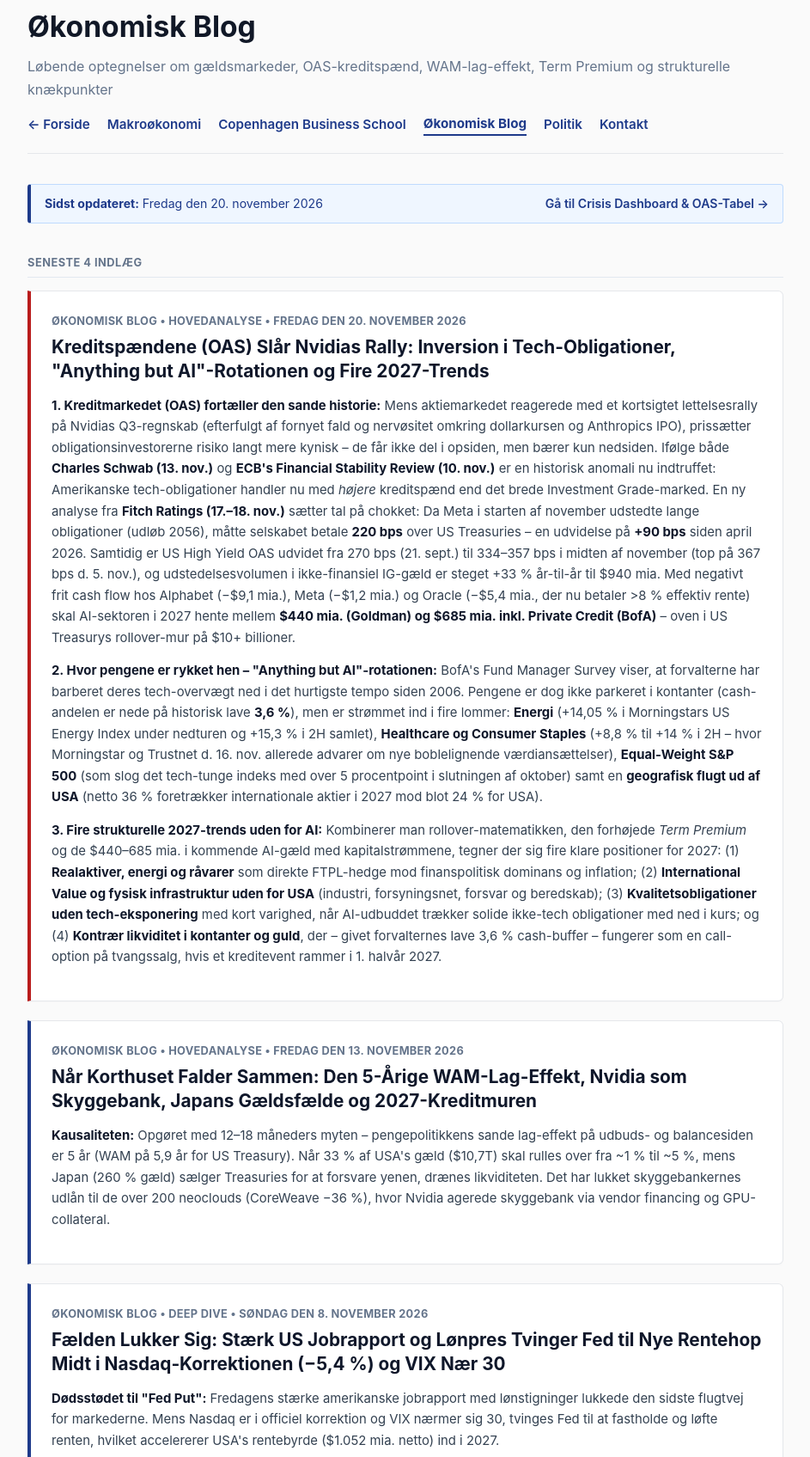
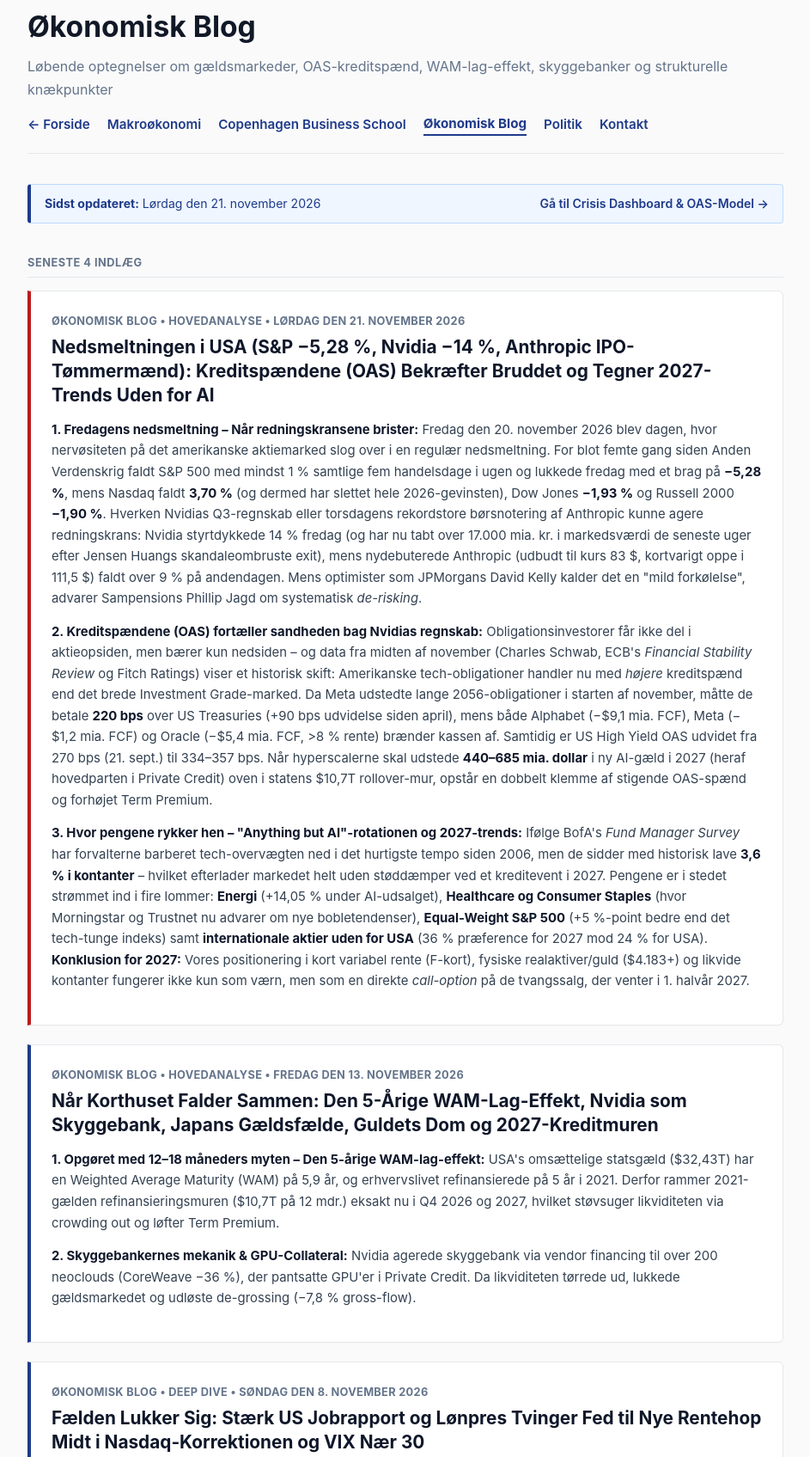
Before and after one commit to rainholt-maker/rainholt, a plain HTML site: page arkiv.html in a window 1280 px wide. Shown: the part 37-1732 px from the top of the page at 86% size, without its empty margins (168-1111 px from the left). Drawn offline with Linux system fonts and the light colour scheme.

Commit message:
Update arkiv.html

```diff
--- a/arkiv.html
+++ b/arkiv.html
@@ -4,7 +4,7 @@
     <meta charset="UTF-8">
     <meta name="viewport" content="width=device-width, initial-scale=1.0">
     <title>Økonomisk Blog – Lasse Holt</title>
-    <meta name="description" content="Økonomisk blog pr. 20. november 2026: Kreditspændene (OAS) mod Nvidias rally, Metas 220 bps obligation, Anything but AI-rotationen og fire 2027-trends uden for AI.">
+    <meta name="description" content="Økonomisk blog pr. 21. november 2026: Nedsmeltningen på det amerikanske aktiemarked (S&P 500 -5,28 %, Nvidia -14 %, Anthropic IPO-fald), OAS-inversionen i tech-gæld og 2027-trends uden for AI.">
     <style>
         body {
             font-family: -apple-system, BlinkMacSystemFont, "Segoe UI", Roboto, sans-serif;
@@ -134,7 +134,7 @@
         <div class="header-top">
             <h1>Økonomisk Blog</h1>
         </div>
-        <div style="color: #64748b;">Løbende optegnelser om gældsmarkeder, OAS-kreditspænd, WAM-lag-effekt, Term Premium og strukturelle knækpunkter</div>
+        <div style="color: #64748b;">Løbende optegnelser om gældsmarkeder, OAS-kreditspænd, WAM-lag-effekt, skyggebanker og strukturelle knækpunkter</div>
         <nav>
             <a href="index.html">&larr; Forside</a>
             <a href="makro.html">Makroøkonomi</a>
@@ -150,29 +150,30 @@
     <main>
         <!-- SIDST OPDATERET STATUSLINJE -->
         <div class="status-timestamp-bar">
-            <span><strong>Sidst opdateret:</strong> Fredag den 20. november 2026</span>
-            <a href="makro.html" style="color: #1e3a8a; font-weight: 600; text-decoration: none;">Gå til Crisis Dashboard &amp; OAS-Tabel &rarr;</a>
+            <span><strong>Sidst opdateret:</strong> Lørdag den 21. november 2026</span>
+            <a href="makro.html" style="color: #1e3a8a; font-weight: 600; text-decoration: none;">Gå til Crisis Dashboard &amp; OAS-Model &rarr;</a>
         </div>
 
         <div class="section-header">Seneste 4 Indlæg</div>
 
-        <!-- INDLÆG 1: 20. NOVEMBER 2026 -->
+        <!-- INDLÆG 1: 21. NOVEMBER 2026 -->
         <article class="brief-card" style="border-left-color: #b91c1c;">
             <div class="brief-meta">
-                <span>ØKONOMISK BLOG • HOVEDANALYSE • FREDAG DEN 20. NOVEMBER 2026</span>
+                <span>ØKONOMISK BLOG • HOVEDANALYSE • LØRDAG DEN 21. NOVEMBER 2026</span>
             </div>
-            <h2 class="brief-title">Kreditspændene (OAS) Slår Nvidias Rally: Inversion i Tech-Obligationer, "Anything but AI"-Rotationen og Fire 2027-Trends</h2>
+            <h2 class="brief-title">Nedsmeltningen i USA (S&amp;P &minus;5,28 %, Nvidia &minus;14 %, Anthropic IPO-Tømmermænd): Kreditspændene (OAS) Bekræfter Bruddet og Tegner 2027-Trends Uden for AI</h2>
 
             <div class="brief-point">
-                <strong>1. Kreditmarkedet (OAS) fortæller den sande historie:</strong> Mens aktiemarkedet reagerede med et kortsigtet lettelsesrally på Nvidias Q3-regnskab (efterfulgt af fornyet fald og nervøsitet omkring dollarkursen og Anthropics IPO), prissætter obligationsinvestorerne risiko langt mere kynisk – de får ikke del i opsiden, men bærer kun nedsiden. Ifølge både <strong>Charles Schwab (13. nov.)</strong> og <strong>ECB's Financial Stability Review (10. nov.)</strong> er en historisk anomali nu indtruffet: Amerikanske tech-obligationer handler nu med <em>højere</em> kreditspænd end det brede Investment Grade-marked. En ny analyse fra <strong>Fitch Ratings (17.–18. nov.)</strong> sætter tal på chokket: Da Meta i starten af november udstedte lange obligationer (udløb 2056), måtte selskabet betale <strong>220 bps</strong> over US Treasuries – en udvidelse på <strong>+90 bps</strong> siden april 2026. Samtidig er US High Yield OAS udvidet fra 270 bps (21. sept.) til 334–357 bps i midten af november (top på 367 bps d. 5. nov.), og udstedelsesvolumen i ikke-finansiel IG-gæld er steget +33 % år-til-år til $940 mia. Med negativt frit cash flow hos Alphabet (&minus;$9,1 mia.), Meta (&minus;$1,2 mia.) og Oracle (&minus;$5,4 mia., der nu betaler &gt;8 % effektiv rente) skal AI-sektoren i 2027 hente mellem <strong>$440 mia. (Goldman) og $685 mia. inkl. Private Credit (BofA)</strong> – oven i US Treasurys rollover-mur på $10+ billioner.
+                <strong>1. Fredagens nedsmeltning – Når redningskransene brister:</strong> Fredag den 20. november 2026 blev dagen, hvor nervøsiteten på det amerikanske aktiemarked slog over i en regulær nedsmeltning. For blot femte gang siden Anden Verdenskrig faldt S&amp;P 500 med mindst 1 % samtlige fem handelsdage i ugen og lukkede fredag med et brag på <strong>&minus;5,28 %</strong>, mens Nasdaq faldt <strong>3,70 %</strong> (og dermed har slettet hele 2026-gevinsten), Dow Jones <strong>&minus;1,93 %</strong> og Russell 2000 <strong>&minus;1,90 %</strong>. Hverken Nvidias Q3-regnskab eller torsdagens rekordstore børsnotering af Anthropic kunne agere redningskrans: Nvidia styrtdykkede 14 % fredag (og har nu tabt over 17.000 mia. kr. i markedsværdi de seneste uger efter Jensen Huangs skandaleombruste exit), mens nydebuterede Anthropic (udbudt til kurs 83 $, kortvarigt oppe i 111,5 $) faldt over 9 % på andendagen. Mens optimister som JPMorgans David Kelly kalder det en "mild forkølelse", advarer Sampensions Phillip Jagd om systematisk <em>de-risking</em>.
             </div>
 
             <div class="brief-point">
-                <strong>2. Hvor pengene er rykket hen – "Anything but AI"-rotationen:</strong> BofA's Fund Manager Survey viser, at forvalterne har barberet deres tech-overvægt ned i det hurtigste tempo siden 2006. Pengene er dog ikke parkeret i kontanter (cash-andelen er nede på historisk lave <strong>3,6 %</strong>), men er strømmet ind i fire lommer: <strong>Energi</strong> (+14,05 % i Morningstars US Energy Index under nedturen og +15,3 % i 2H samlet), <strong>Healthcare og Consumer Staples</strong> (+8,8 % til +14 % i 2H – hvor Morningstar og Trustnet d. 16. nov. allerede advarer om nye boblelignende værdiansættelser), <strong>Equal-Weight S&amp;P 500</strong> (som slog det tech-tunge indeks med over 5 procentpoint i slutningen af oktober) samt en <strong>geografisk flugt ud af USA</strong> (netto 36 % foretrækker internationale aktier i 2027 mod blot 24 % for USA).
+                <strong>2. Kreditspændene (OAS) fortæller sandheden bag Nvidias regnskab:</strong> Obligationsinvestorer får ikke del i aktieopsiden, men bærer kun nedsiden – og data fra midten af november (Charles Schwab, ECB's <em>Financial Stability Review</em> og Fitch Ratings) viser et historisk skift: Amerikanske tech-obligationer handler nu med <em>højere</em> kreditspænd end det brede Investment Grade-marked. Da Meta udstedte lange 2056-obligationer i starten af november, måtte de betale <strong>220 bps</strong> over US Treasuries (+90 bps udvidelse siden april), mens både Alphabet (&minus;$9,1 mia. FCF), Meta (&minus;$1,2 mia. FCF) og Oracle (&minus;$5,4 mia. FCF, &gt;8 % rente) brænder kassen af. Samtidig er US High Yield OAS udvidet fra 270 bps (21. sept.) til 334–357 bps. Når hyperscalerne skal udstede <strong>440–685 mia. dollar</strong> i ny AI-gæld i 2027 (heraf hovedparten i Private Credit) oven i statens $10,7T rollover-mur, opstår en dobbelt klemme af stigende OAS-spænd og forhøjet Term Premium.
             </div>
 
             <div class="brief-point">
-                <strong>3. Fire strukturelle 2027-trends uden for AI:</strong> Kombinerer man rollover-matematikken, den forhøjede <em>Term Premium</em> og de $440–685 mia. i kommende AI-gæld med kapitalstrømmene, tegner der sig fire klare positioner for 2027: (1) <strong>Realaktiver, energi og råvarer</strong> som direkte FTPL-hedge mod finanspolitisk dominans og inflation; (2) <strong>International Value og fysisk infrastruktur uden for USA</strong> (industri, forsyningsnet, forsvar og beredskab); (3) <strong>Kvalitetsobligationer uden tech-eksponering</strong> med kort varighed, når AI-udbuddet trækker solide ikke-tech obligationer med ned i kurs; og (4) <strong>Kontrær likviditet i kontanter og guld</strong>, der – givet forvalternes lave 3,6 % cash-buffer – fungerer som en call-option på tvangssalg, hvis et kreditevent rammer i 1. halvår 2027.
+                <strong>3. Hvor pengene rykker hen – "Anything but AI"-rotationen og 2027-trends:</strong> Ifølge BofA's <em>Fund Manager Survey</em> har forvalterne barberet tech-overvægten ned i det hurtigste tempo siden 2006, men de sidder med historisk lave <strong>3,6 % i kontanter</strong> – hvilket efterlader markedet helt uden støddæmper ved et kreditevent i 2027. Pengene er i stedet strømmet ind i fire lommer: <strong>Energi</strong> (+14,05 % under AI-udsalget), <strong>Healthcare og Consumer Staples</strong> (hvor Morningstar og Trustnet nu advarer om nye bobletendenser), <strong>Equal-Weight S&amp;P 500</strong> (+5 %-point bedre end det tech-tunge indeks) samt <strong>internationale aktier uden for USA</strong> (36 % præference for 2027 mod 24 % for USA).<br>
+                <strong>Konklusion for 2027:</strong> Vores positionering i kort variabel rente (F-kort), fysiske realaktiver/guld ($4.183+) og likvide kontanter fungerer ikke kun som værn, men som en direkte <em>call-option</em> på de tvangssalg, der venter i 1. halvår 2027.
             </div>
         </article>
 
@@ -181,9 +182,12 @@
             <div class="brief-meta">
                 <span>ØKONOMISK BLOG • HOVEDANALYSE • FREDAG DEN 13. NOVEMBER 2026</span>
             </div>
-            <h2 class="brief-title">Når Korthuset Falder Sammen: Den 5-Årige WAM-Lag-Effekt, Nvidia som Skyggebank, Japans Gældsfælde og 2027-Kreditmuren</h2>
+            <h2 class="brief-title">Når Korthuset Falder Sammen: Den 5-Årige WAM-Lag-Effekt, Nvidia som Skyggebank, Japans Gældsfælde, Guldets Dom og 2027-Kreditmuren</h2>
             <div class="brief-point">
-                <strong>Kausaliteten:</strong> Opgøret med 12–18 måneders myten – pengepolitikkens sande lag-effekt på udbuds- og balancesiden er 5 år (WAM på 5,9 år for US Treasury). Når 33 % af USA's gæld ($10,7T) skal rulles over fra ~1 % til ~5 %, mens Japan (260 % gæld) sælger Treasuries for at forsvare yenen, drænes likviditeten. Det har lukket skyggebankernes udlån til de over 200 neoclouds (CoreWeave &minus;36 %), hvor Nvidia agerede skyggebank via vendor financing og GPU-collateral.
+                <strong>1. Opgøret med 12–18 måneders myten – Den 5-årige WAM-lag-effekt:</strong> USA's omsættelige statsgæld ($32,43T) har en Weighted Average Maturity (WAM) på 5,9 år, og erhvervslivet refinansierede på 5 år i 2021. Derfor rammer 2021-gælden refinansieringsmuren ($10,7T på 12 mdr.) eksakt nu i Q4 2026 og 2027, hvilket støvsuger likviditeten via crowding out og løfter Term Premium.
+            </div>
+            <div class="brief-point">
+                <strong>2. Skyggebankernes mekanik &amp; GPU-Collateral:</strong> Nvidia agerede skyggebank via vendor financing til over 200 neoclouds (CoreWeave &minus;36 %), der pantsatte GPU'er i Private Credit. Da likviditeten tørrede ud, lukkede gældsmarkedet og udløste de-grossing (&minus;7,8 % gross-flow).
             </div>
         </article>
 
@@ -192,9 +196,9 @@
             <div class="brief-meta">
                 <span>ØKONOMISK BLOG • DEEP DIVE • SØNDAG DEN 8. NOVEMBER 2026</span>
             </div>
-            <h2 class="brief-title">Fælden Lukker Sig: Stærk US Jobrapport og Lønpres Tvinger Fed til Nye Rentehop Midt i Nasdaq-Korrektionen (&minus;5,4 %) og VIX Nær 30</h2>
+            <h2 class="brief-title">Fælden Lukker Sig: Stærk US Jobrapport og Lønpres Tvinger Fed til Nye Rentehop Midt i Nasdaq-Korrektionen og VIX Nær 30</h2>
             <div class="brief-point">
-                <strong>Dødsstødet til "Fed Put":</strong> Fredagens stærke amerikanske jobrapport med lønstigninger lukkede den sidste flugtvej for markederne. Mens Nasdaq er i officiel korrektion og VIX nærmer sig 30, tvinges Fed til at fastholde og løfte renten, hvilket accelererer USA's rentebyrde ($1.052 mia. netto) ind i 2027.
+                <strong>Dødsstødet til "Fed Put":</strong> Fredagens stærke jobrapport med markante lønstigninger lukkede muligheden for rentesænkninger. Samtidig kostede Demokraternes valgsejre i datacenter-staterne Texas, Georgia og Ohio Elon Musk over 530 mia. kr. på én dag.
             </div>
         </article>
 
@@ -205,7 +209,7 @@
             </div>
             <h2 class="brief-title">Intels Historiske Dyk på 28 %, AI-Blodbadet den 30. Oktober og Bessents "Kreditkort"-Strategi</h2>
             <div class="brief-point">
-                <strong>Intels kollaps &amp; QRA-strategien:</strong> Intel led sit største et-dags fald siden 1974 (&minus;28,58 %), mens Gillian Tett (FT) udstillede finansminister Scott Bessents forkortelse af gældens løbetid (WAM) via T-Bills – svarende til at finansiere et hus på et flex-kreditkort.
+                <strong>Intels kollaps &amp; QRA-manøvren:</strong> Intel led sit største fald siden 1974 (&minus;28,58 %), mens Financial Times' Gillian Tett udstillede finansminister Scott Bessents forkortelse af gældens løbetid (WAM) som en risikofyldt flex-kreditkort-model.
             </div>
         </article>
 
```
